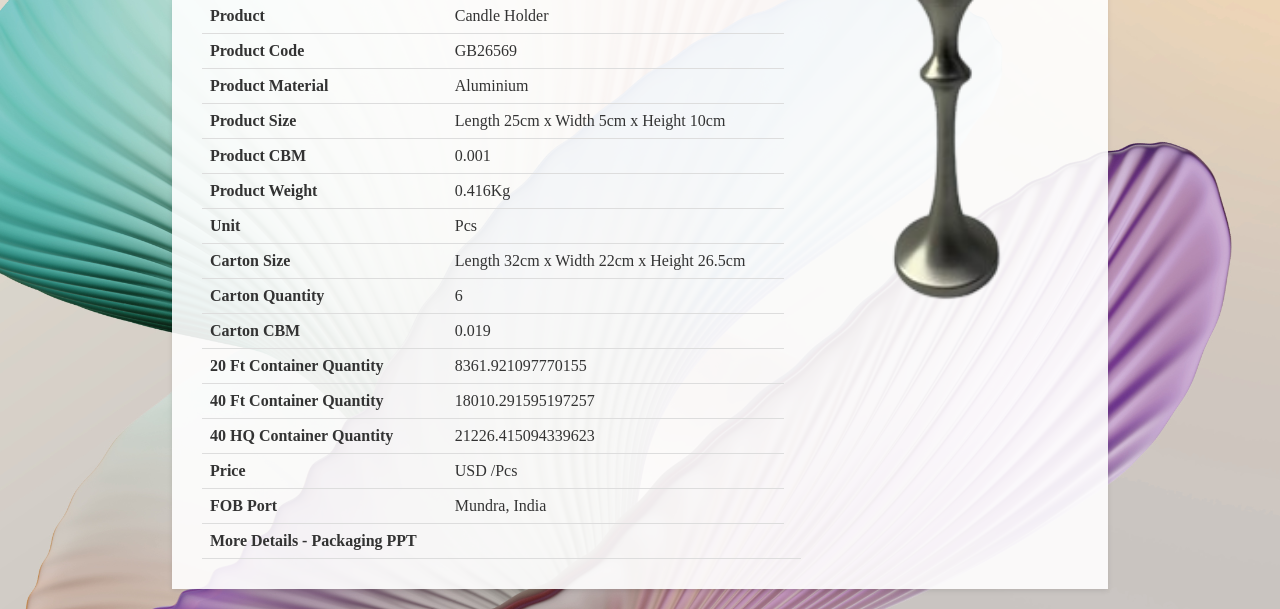
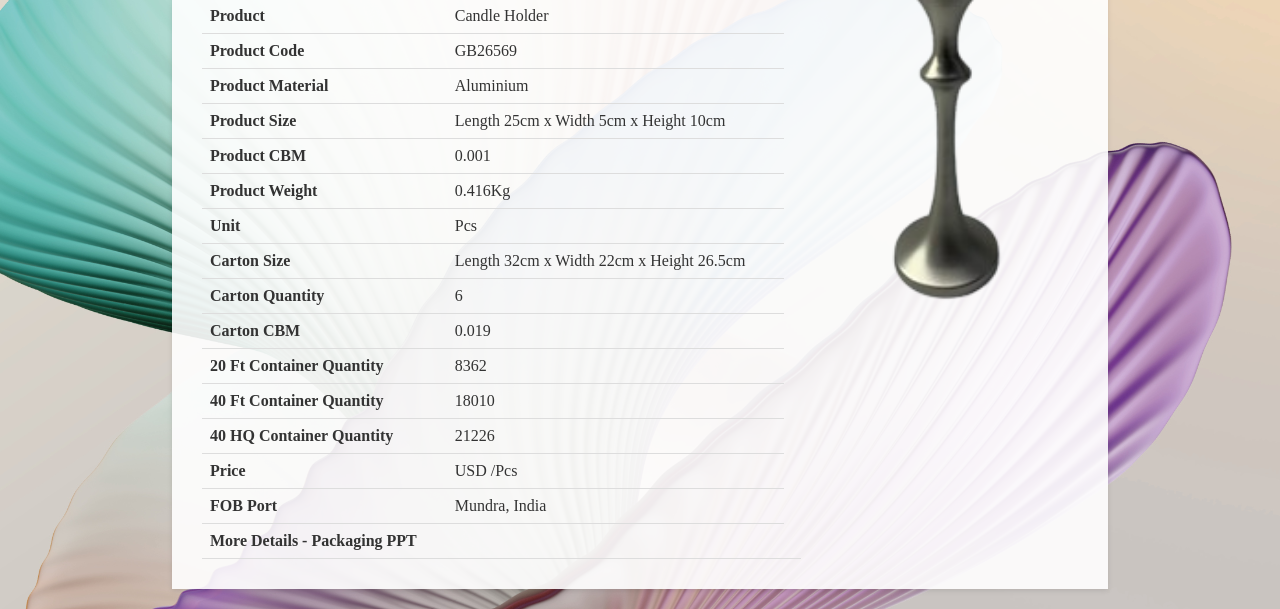
Before and after one commit to GBSLIT/GB26569, a plain HTML site: page index.html in a window 1280 px wide. Shown: the part 230-839 px from the top of the page. Drawn offline with Linux system fonts and the light colour scheme.

Commit message:
Update index.html

```diff
--- a/index.html
+++ b/index.html
@@ -177,15 +177,15 @@
                 </tr>
                 <tr>
                     <th>20 Ft Container Quantity</th>
-                    <td>8361.921097770155 </td>
+                    <td>8362 </td>
                 </tr>
                 <tr>
                     <th>40 Ft Container Quantity</th>
-                    <td>18010.291595197257 </td>
+                    <td>18010 </td>
                 </tr>
                 <tr>
                     <th>40 HQ Container Quantity</th>
-                    <td>21226.415094339623 </td>
+                    <td>21226 </td>
                  </tr>
                 <tr>
                     <th>Price</th>
```
